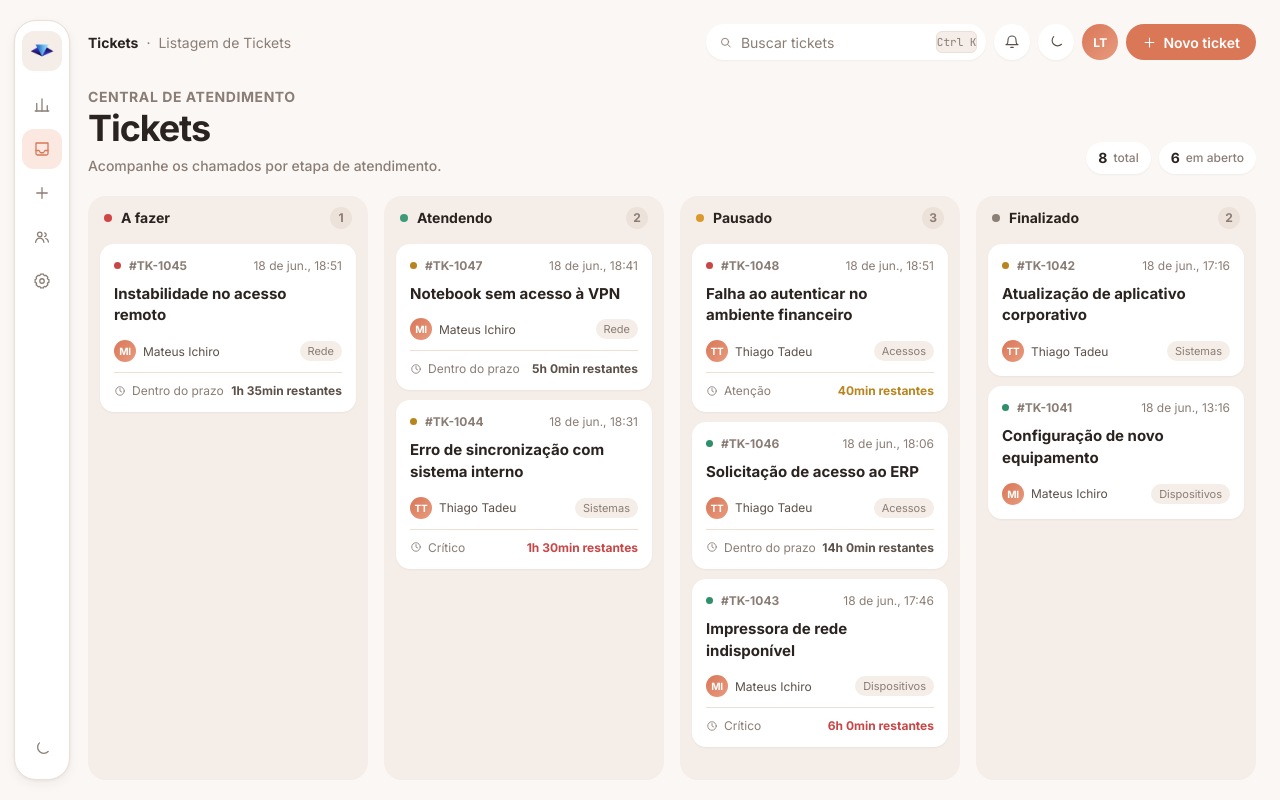
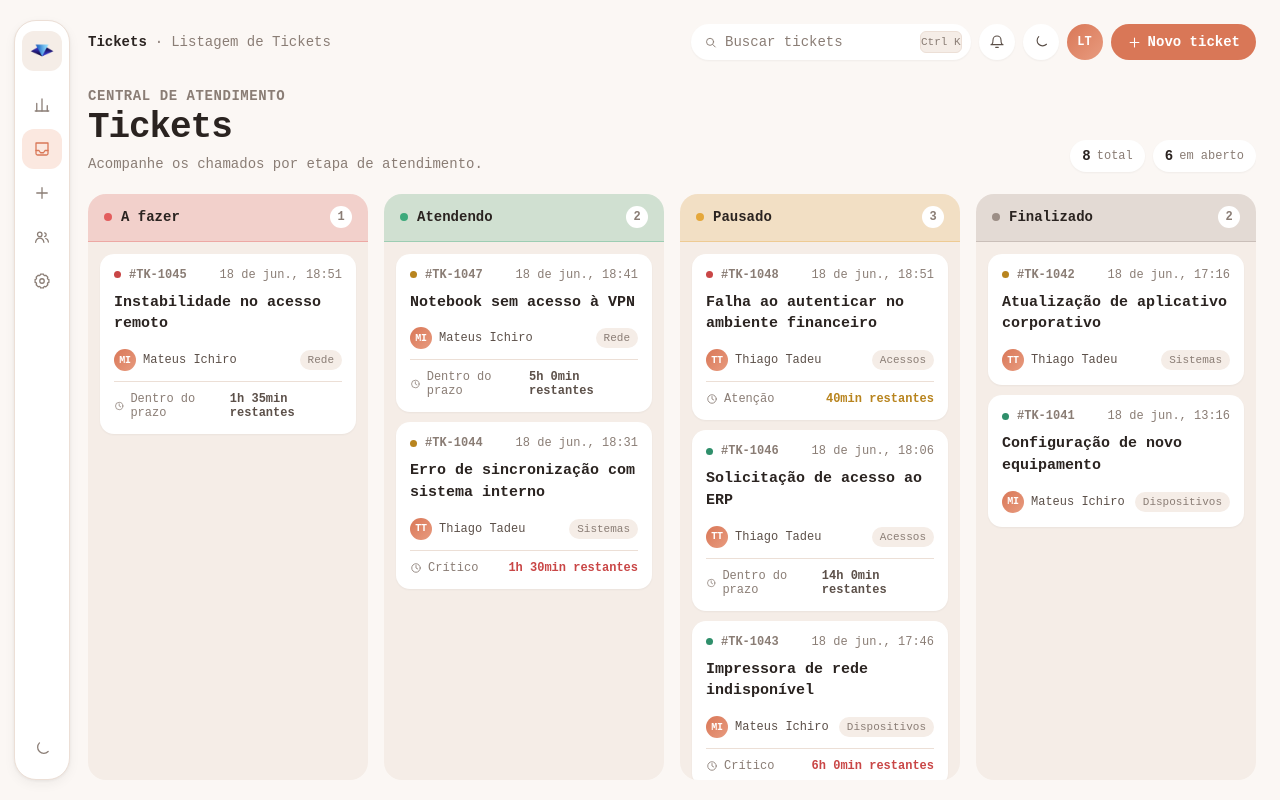
Before and after one commit to elizianeandreia/sistema_tickets, a React (Vite) app: page / in a window 1280 px wide. Built offline with nearby package versions, Linux system fonts and the light colour scheme.

Commit message:
inserindo faixas nos tickets

```diff
--- a/src/App.css
+++ b/src/App.css
@@ -1,6 +1,6 @@
 :root {
-  --font-sans: "Inter", ui-sans-serif, system-ui, sans-serif;
-  --font-mono: "JetBrains Mono", monospace;
+  --font-sans: "Courier Prime", "Courier New", Courier, monospace;
+  --font-mono: "Courier Prime", "Courier New", Courier, monospace;
 
   --fs-xs: 12px;
   --fs-sm: 14px;
@@ -38,10 +38,10 @@
   --warning: #b8841e;
   --warning-soft: #fbf1dc;
 
-  --todo: #d14545;
-  --progress: #3f9a7a;
-  --waiting: #d99a2b;
-  --done: #8b7f78;
+  --todo: #e35d5d;
+  --progress: #3da97b;
+  --waiting: #e5a73a;
+  --done: #9c8e86;
 
   --shadow-sm: 0 1px 2px rgba(42, 35, 32, 0.05);
   --shadow-md: 0 1px 3px rgba(42, 35, 32, 0.06), 0 4px 12px rgba(42, 35, 32, 0.05);
@@ -92,6 +92,11 @@ html[data-theme="dark"] {
 
   --warning: #d8b364;
   --warning-soft: rgba(216, 179, 100, 0.14);
+
+  --todo: #e56d6d;
+  --progress: #4ebd8f;
+  --waiting: #e6b855;
+  --done: #a69b94;
 
   --shadow-sm: 0 1px 2px rgba(0, 0, 0, 0.4);
   --shadow-md: 0 1px 3px rgba(0, 0, 0, 0.35), 0 4px 12px rgba(0, 0, 0, 0.3);
@@ -467,12 +472,33 @@ select:focus-visible {
 
 .kanban-column__header {
   display: flex;
-  min-height: 44px;
-  flex: 0 0 44px;
+  min-height: 48px;
+  flex: 0 0 48px;
   align-items: center;
   justify-content: space-between;
   gap: 10px;
   padding: 0 16px;
+  border-bottom: 1px solid transparent;
+}
+
+.kanban-column[data-tone="todo"] .kanban-column__header {
+  background: rgba(227, 93, 93, 0.2);
+  border-bottom-color: rgba(227, 93, 93, 0.35);
+}
+
+.kanban-column[data-tone="progress"] .kanban-column__header {
+  background: rgba(61, 169, 123, 0.2);
+  border-bottom-color: rgba(61, 169, 123, 0.35);
+}
+
+.kanban-column[data-tone="waiting"] .kanban-column__header {
+  background: rgba(229, 167, 58, 0.2);
+  border-bottom-color: rgba(229, 167, 58, 0.35);
+}
+
+.kanban-column[data-tone="done"] .kanban-column__header {
+  background: rgba(156, 142, 134, 0.2);
+  border-bottom-color: rgba(156, 142, 134, 0.35);
 }
 
 .kanban-column__header > div {
@@ -522,7 +548,7 @@ select:focus-visible {
   padding: 0 7px;
   border-radius: var(--radius-pill);
   color: var(--text-muted);
-  background: var(--surface-3);
+  background: var(--surface);
   font-size: 12px;
   font-weight: 700;
 }
@@ -533,7 +559,7 @@ select:focus-visible {
   flex: 1;
   flex-direction: column;
   gap: 10px;
-  padding: 4px 12px 12px;
+  padding: 12px;
   overflow-y: auto;
   scrollbar-width: thin;
   scrollbar-color: var(--border-strong) transparent;
@@ -1545,7 +1571,6 @@ html[data-theme="dark"] select option {
   background: #2b211a;
 }
 
-/* DASHBOARD CORREÇÃO */
 .dashboard-page {
   min-height: 0;
   flex: 1;
@@ -2050,7 +2075,6 @@ html[data-theme="dark"] select option {
   font-weight: 700;
 }
 
-/* TEAM PAGE */
 .team-page {
   min-height: 0;
   flex: 1;
```
